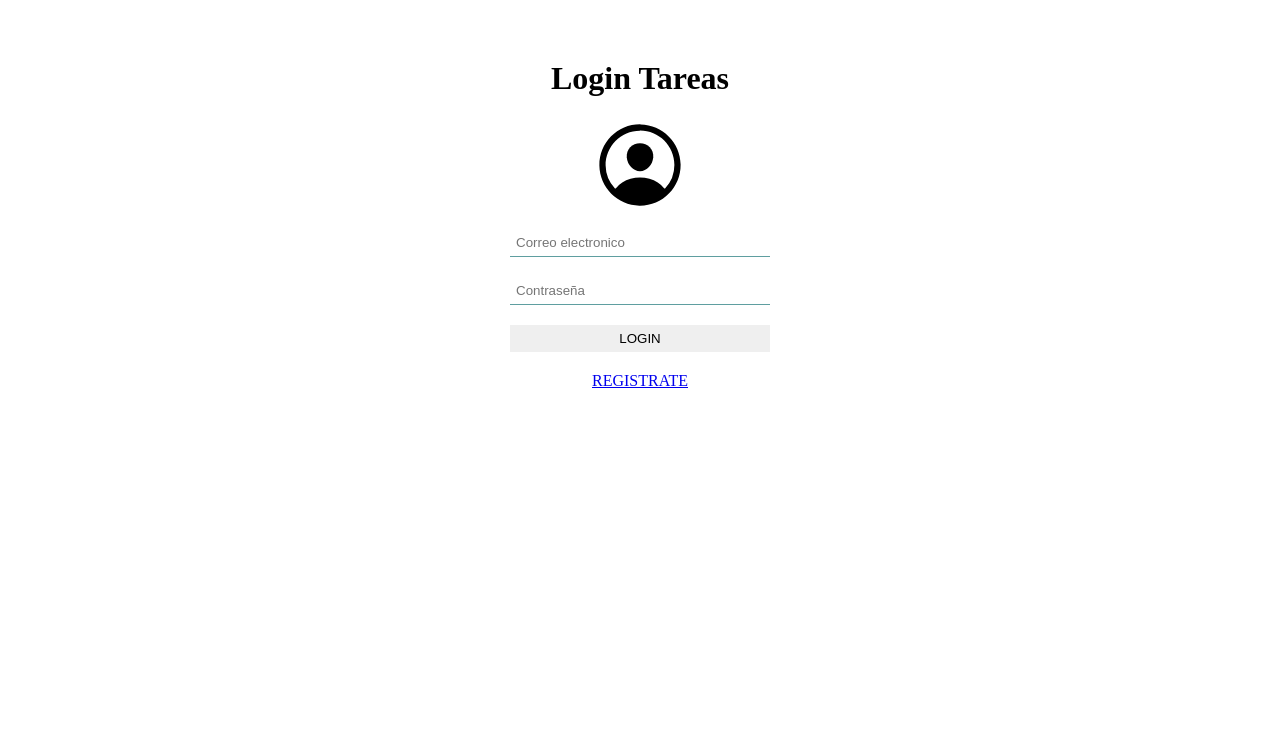
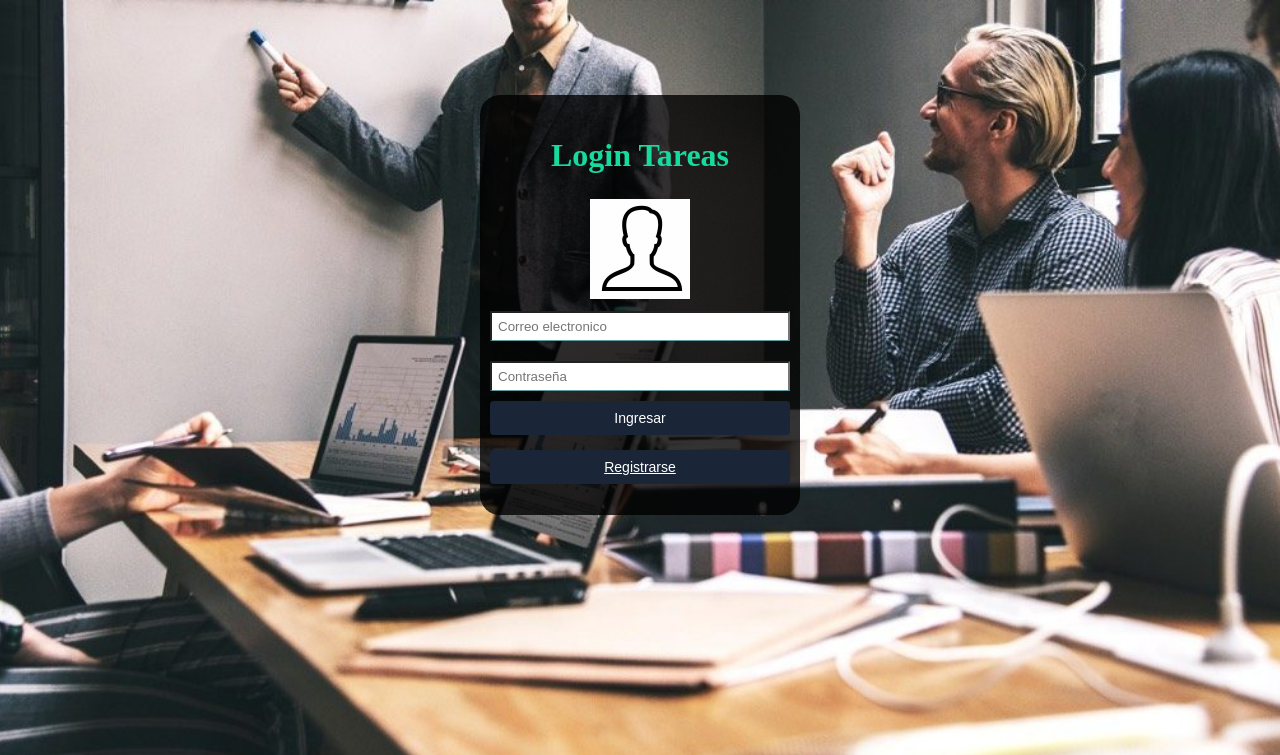
Before and after one commit to Brus9/GRUPO-3-TODOLIST-FINAL, a PHP site: page / in a window 1280 px wide. Shown: the top 755 px of the page. Run offline with PHP 8.4, Linux system fonts and the light colour scheme.

Commit message:
Mejoramiento del diseño de login y register

```diff
--- /dev/null
+++ b/estilo.css
@@ -0,0 +1,154 @@
+body {
+    font-family: Arial, Helvetica, sans-serif;
+    margin: 0;
+    background-size: cover;
+
+    background: url("img/empleados.jpg") no-repeat center fixed !important;
+    -webkit-background-size: cover !important;
+    -moz-background-size: cover !important;
+    -o-background-size: cover !important;
+
+}
+.app{
+
+    background-color: rgba(0, 0, 0, 0.8)!important;
+    background-position: center !important;
+    line-height: 15px !important;
+    width: 340px !important;
+    height: 400px! important;
+    padding: 10px;
+    border-radius: 20px !important;
+    justify-content: center !important;
+    margin-right: auto !important;
+    margin-left: auto !important;
+    margin-top: 95px !important;
+
+}
+
+form
+{
+    display: flex;
+    flex-direction: column;
+    width: 100%;
+    max-width: 300px;
+    margin: 30px auto;
+    padding: 30px 20px;
+}
+input
+{
+    outline: none;
+    margin: 10px 0;
+    padding: 6px;
+    border-bottom: 1px solid cadetblue;
+}
+
+
+.btn-primary {
+    color: #fff !important;
+    background-color: #1a2537 !important;
+    border-color: #000000 !important;
+}
+.btn {
+    display: inline-block !important;
+    padding: 6px 12px !important;
+    margin-bottom: 0 !important;
+    font-size: 14px !important;
+    font-weight: normal !important;
+    line-height: 1.42857143 !important;
+    text-align: center !important;
+    white-space: nowrap !important;
+    vertical-align: middle !important;
+    -ms-touch-action: manipulation !important;
+    touch-action: manipulation !important;
+    cursor: pointer !important;
+    -webkit-user-select: none !important;
+    -moz-user-select: none !important;
+    -ms-user-select: none !important;
+    user-select: none !important;
+    background-image: none !important;
+    border: 1px solid transparent !important;
+    border-radius: 4px !important;
+}
+.btn-primary:hover{
+    background: cadetblue !important;
+}
+
+
+
+.btn-danger {
+    color: #fff !important;
+    background-color: #1a2537 !important;
+    border-color: #000000 !important;
+}
+.btn {
+    display: inline-block !important;
+    padding: 6px 12px !important;
+    margin-bottom: 0 !important;
+    font-size: 14px !important;
+    font-weight: normal !important;
+    line-height: 1.42857143 !important;
+    text-align: center !important;
+    white-space: nowrap !important;
+    vertical-align: middle !important;
+    -ms-touch-action: manipulation !important;
+    touch-action: manipulation !important;
+    cursor: pointer !important;
+    -webkit-user-select: none !important;
+    -moz-user-select: none !important;
+    -ms-user-select: none !important;
+    user-select: none !important;
+    background-image: none !important;
+    border: 1px solid transparent !important;
+    border-radius: 4px !important;
+}
+.btn-danger:hover{
+    background: cadetblue !important;
+}
+
+
+.error {
+    border: 1px solid brown;
+    padding: 10px;
+}
+.list{
+    max-width: 960px;
+    margin: 0 auto;
+    padding: 0 40px;
+}
+.list li {
+    display: flex;
+    margin: 24px 0;
+    justify-content: space-between;
+    position: relative;
+}
+.task {
+    width: 100%;
+    text-align: left;
+}
+.list a {
+    width: 90px;
+    padding: 10px 20px;
+}
+.to_do:before{
+    content: 'done';
+    font-size: 24px;
+    color: brown;
+    width: auto;
+    position: absolute;
+    top: 0;
+    left: 100px;
+}
+.to_do p{
+    opacity: .5;
+}
+h1{
+    font-family: 'Times New Roman';
+    font-weight: bold;
+    text-align: center;
+}
+
+a{
+    font-family: Arial, Helvetica, sans-serif;
+    font-weight: bold;
+    text-align: center;
+}
--- a/index.php
+++ b/index.php
@@ -5,7 +5,7 @@
     <meta charset="UTF-8">
     <meta name="viewport" content="width=device-width, user-scalable=no, initial-scale=1.0, maximum-scale=1.0, minimum-scale=1.0">
     <meta http-equiv="X-UA-Compatible" content="ie=edge">
-    <link rel="stylesheet" href="styles.css">
+    <link rel="stylesheet" href="estilo.css">
     <title>TodoList</title>
 </head>
 <style>
@@ -13,19 +13,22 @@
 </style>
 
 <body>
-    <form action="validar.php" method="post">
-        <h1 style="color: black;">Login Tareas</h1> <br>
+    <form action="validar.php" method="post" class="app">
+
+        <h1 style="color: #17da9f;">Login Tareas</h1> <br>
         <div style="text-align: center;">
-            <img src="img/login.svg" height="100">
+            <img src="img/user.gif" style="color: White;" height="100">
         </div>
+
         <label for=""></label>
         <input type="text" name="correo" placeholder="Correo electronico" required>
+
         <label for=""></label>
         <input type="password" name="contraseña" placeholder="Contraseña" required>
-        <button type="submit">LOGIN</button>
-        <p> <a href="registrarvista.php">REGISTRATE</a></p>
 
+        <button class="btn btn-primary" type="submit">Ingresar </button>
+        <br>
+        <a href="registrarvista.php" class="btn btn-danger">Registrarse</a>
     </form>
 </body>
-
 </html>
--- a/register.php
+++ b/register.php
@@ -12,7 +12,7 @@ $insertar="INSERT INTO usuarios(usuario,correo,contraseña)VALUES('$usuario','$c
 $verificar_correo = mysqli_query($conexion, "SELECT * FROM usuarios WHERE correo = '$correo'");
 if(mysqli_num_rows($verificar_correo) > 0){
     echo '<Script>
-    alert("El correo ya esta esta en uso intente con otro");
+    alert("El correo ya esta esta en uso intente denuevo");
     window.history.go(-1);
     </Script>';
     exit;
--- a/style.css
+++ b/style.css
@@ -1,4 +1,4 @@
-body {
+/*body {
     background: rgb(14,107,95);
  background: linear-gradient(90deg, rgba(14,107,95,0.927608543417367) 100%, rgba(1,213,196,1) 100%);
  }
@@ -7,7 +7,7 @@ body {
      max-width: 600px;
  }
 
- /* Changed text and color for better UI which wasnt clearly visible*/
+ /* Changed text and color for better UI which wasnt clearly visible*//*
  .form-control::placeholder{
      color: rgb(0, 0, 0);
  }
@@ -36,3 +36,4 @@ body {
  .checkbox .selected {
      font-weight: bold;
  }
+*/
--- a/styles.css
+++ b/styles.css
@@ -6,8 +6,14 @@
     border: 22px;
 }
 body{
-    text-align: center;
+    background: url("img/chala.jpg") no-repeat center fixed !important;
+    -webkit-background-size: cover !important;
+    -moz-background-size: cover !important;
+    -o-background-size: cover !important;
+    background-size: cover !important;
+    text-align: center !important;
 }
+
 form
 {
     display: flex;
--- a/todo.php
+++ b/todo.php
@@ -97,7 +97,7 @@
       <div>
         <br>
         <input type="submit" value="Agregar Tarea" class="btn btn-success float-right" name="btnGuardar">
-        <p><a href="index.php" style="color:black">SALIR</a></p>
+        <p><a href="index.php" style="color:black">Cerrar Sesión</a></p>
       </div>
       <?php mysqli_close($conexion); ?>
     </div>
```
Also changed, not shown: estilos.css (+41 -18 lines), registrarvista.php (+10 -10 lines), bd_registro.sql (line endings or trailing spaces), img/empleados.jpg (added), img/login.svg (deleted), img/user.gif (added).
